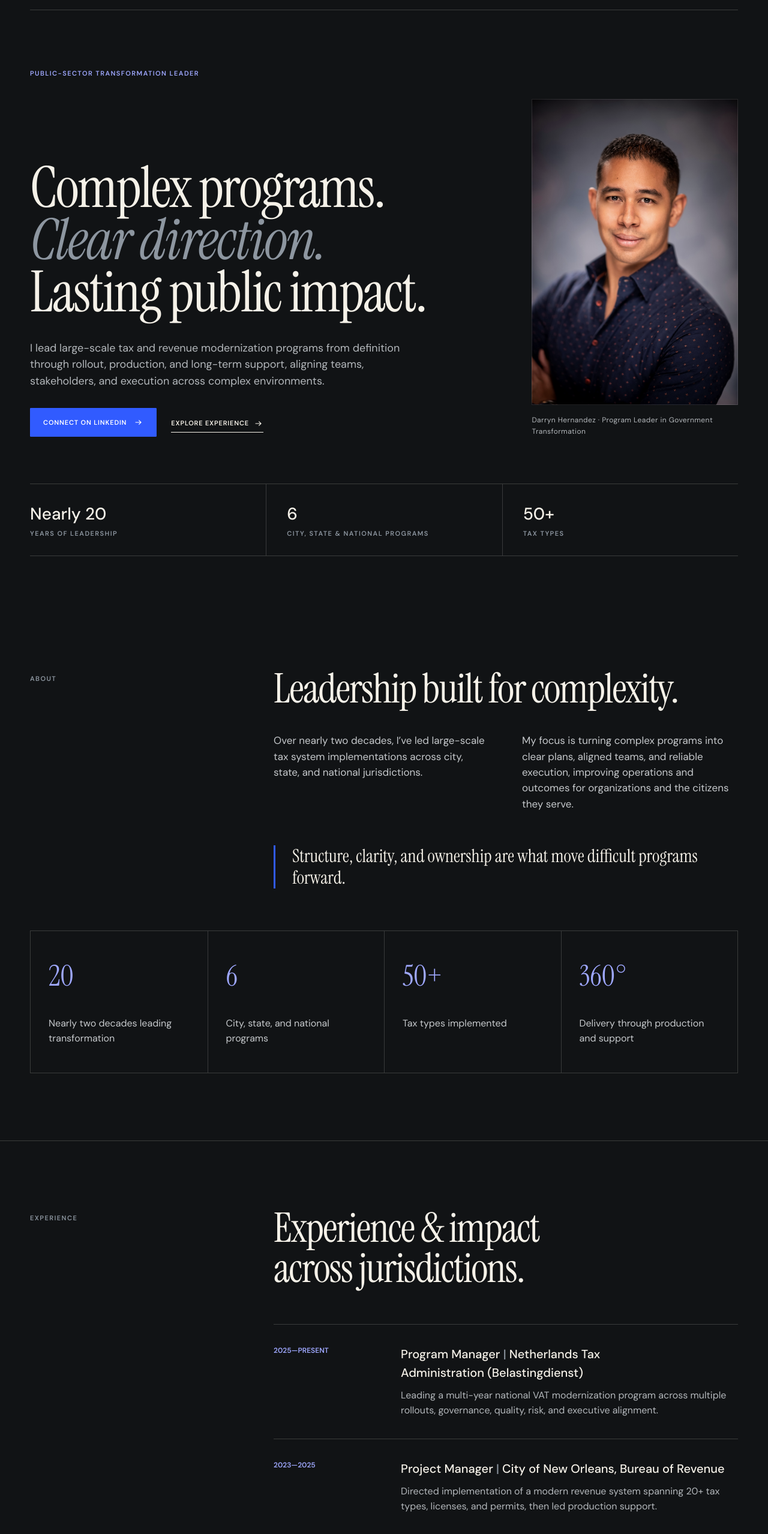
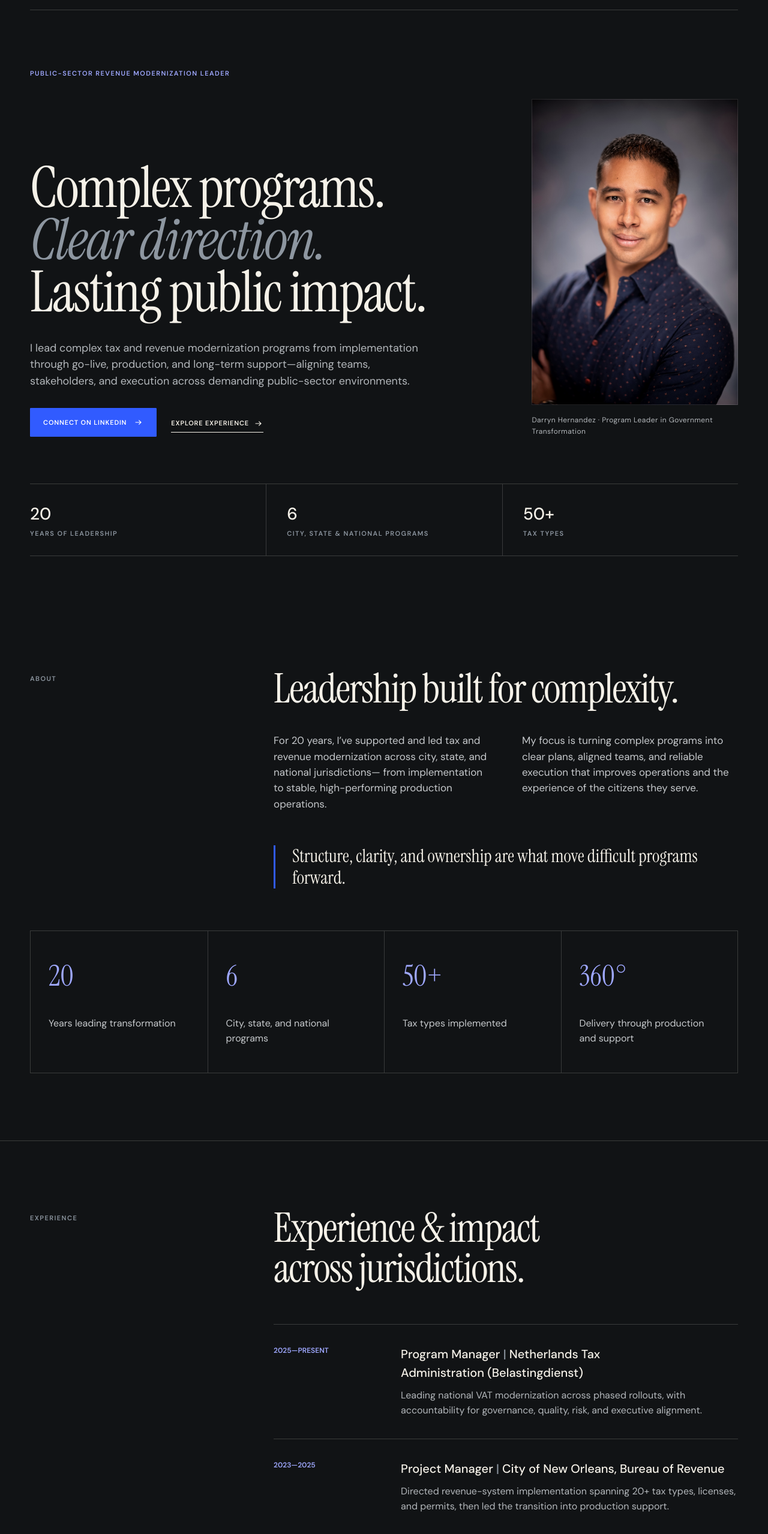
Before and after one commit to darrynhernandez/darrynhernandez-homepage, a React (Vite) app: page / in a window 1280 px wide. Shown: the part 69-2626 px from the top of the page at 60% size. Built offline with nearby package versions, Linux system fonts and the light colour scheme.

Commit message:
Update professional homepage experience

```diff
--- a/src/App.jsx
+++ b/src/App.jsx
@@ -86,7 +86,7 @@ function Hero() {
     <main id="top">
       <section className="hero">
         <div className="container">
-          <p className="eyebrow">Public-sector transformation leader</p>
+          <p className="eyebrow">Public-sector revenue modernization leader</p>
           <div className="hero-grid">
             <div className="hero-content">
               <h1>
@@ -95,10 +95,10 @@ function Hero() {
                 Lasting public impact.
               </h1>
               <p className="hero-copy">
-                I lead large-scale tax and revenue modernization programs from
-                definition through rollout, production, and long-term support,
-                aligning teams, stakeholders, and execution across complex
-                environments.
+                I lead complex tax and revenue modernization programs from
+                implementation through go-live, production, and long-term
+                support—aligning teams, stakeholders, and execution across
+                demanding public-sector environments.
               </p>
               <div className="hero-actions">
                 <LinkedInButton />
@@ -140,13 +140,15 @@ function Hero() {
             <h2>Leadership built for complexity.</h2>
             <div className="about-copy">
               <p>
-                Over nearly two decades, I’ve led large-scale tax system
-                implementations across city, state, and national jurisdictions.
+                For 20 years, I’ve supported and led tax and revenue
+                modernization across city, state, and national jurisdictions—
+                from implementation to stable, high-performing production
+                operations.
               </p>
               <p>
                 My focus is turning complex programs into clear plans, aligned
-                teams, and reliable execution, improving operations and
-                outcomes for organizations and the citizens they serve.
+                teams, and reliable execution that improves operations and the
+                experience of the citizens they serve.
               </p>
             </div>
             <blockquote>
--- a/src/data.js
+++ b/src/data.js
@@ -1,11 +1,11 @@
 export const metrics = [
-  { value: "Nearly 20", label: "Years of leadership" },
+  { value: "20", label: "Years of leadership" },
   { value: "6", label: "City, state & national programs" },
   { value: "50+", label: "Tax types" },
 ];
 
 export const impactMetrics = [
-  { value: "20", label: "Nearly two decades leading transformation" },
+  { value: "20", label: "Years leading transformation" },
   { value: "6", label: "City, state, and national programs" },
   { value: "50+", label: "Tax types implemented" },
   { value: "360°", label: "Delivery through production and support" },
@@ -17,35 +17,42 @@ export const experience = [
     role: "Program Manager",
     organization: "Netherlands Tax Administration (Belastingdienst)",
     description:
-      "Leading a multi-year national VAT modernization program across multiple rollouts, governance, quality, risk, and executive alignment.",
+      "Leading national VAT modernization across phased rollouts, with accountability for governance, quality, risk, and executive alignment.",
   },
   {
     date: "2023—2025",
     role: "Project Manager",
     organization: "City of New Orleans, Bureau of Revenue",
     description:
-      "Directed implementation of a modern revenue system spanning 20+ tax types, licenses, and permits, then led production support.",
+      "Directed revenue-system implementation spanning 20+ tax types, licenses, and permits, then led the transition into production support.",
   },
   {
     date: "2019—2023",
     role: "Project Manager",
     organization: "New Mexico Taxation and Revenue Department",
     description:
-      "Managed multiple tax-program rollouts, governance, stakeholder communication, risk, timelines, and budget.",
+      "Managed tax-program rollouts, software upgrades, and support, maintaining governance, stakeholder alignment, delivery risk, timelines, and budget.",
   },
   {
     date: "2017—2019",
     role: "Project Manager",
     organization: "Louisville Metro Revenue Commission",
     description:
-      "Delivered Occupational License Tax implementations and led transition into production support.",
+      "Delivered Occupational License Tax implementations, then led the transition into production support, including operational monitoring and issue resolution.",
   },
   {
     date: "2014—2017",
     role: "Project Manager",
     organization: "Jamaica Tax Administration",
     description:
-      "Led implementation of 50+ tax types, including individual and corporate income tax, plus ongoing production support.",
+      "Led implementation of 30 tax types, including income tax, then guided the transition into ongoing production support.",
+  },
+  {
+    date: "2006—2014",
+    role: "Implementation Team Member & Production Support Manager",
+    organization: "Trinidad & Tobago Ministry of Finance, Inland Revenue Division",
+    description:
+      "Supported implementation across 22 tax types, including VAT, then led production support and change delivery.",
   },
 ];
 
--- a/src/styles.css
+++ b/src/styles.css
@@ -518,10 +518,6 @@ footer {
     gap: 18px;
   }
 
-  .site-nav > a:not(.button) {
-    display: none;
-  }
-
   .hero-grid {
     grid-template-columns: minmax(0, 1.15fr) minmax(260px, 0.65fr);
     gap: 44px;
```
